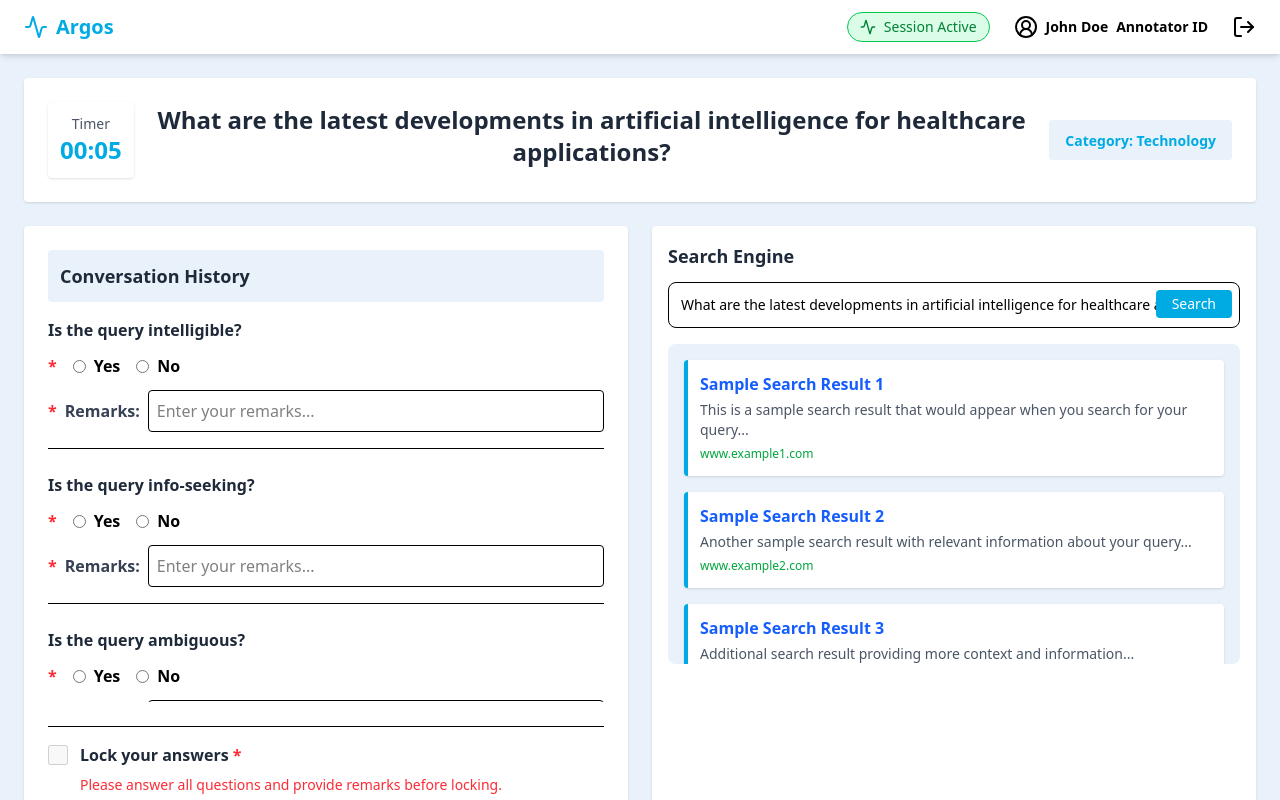
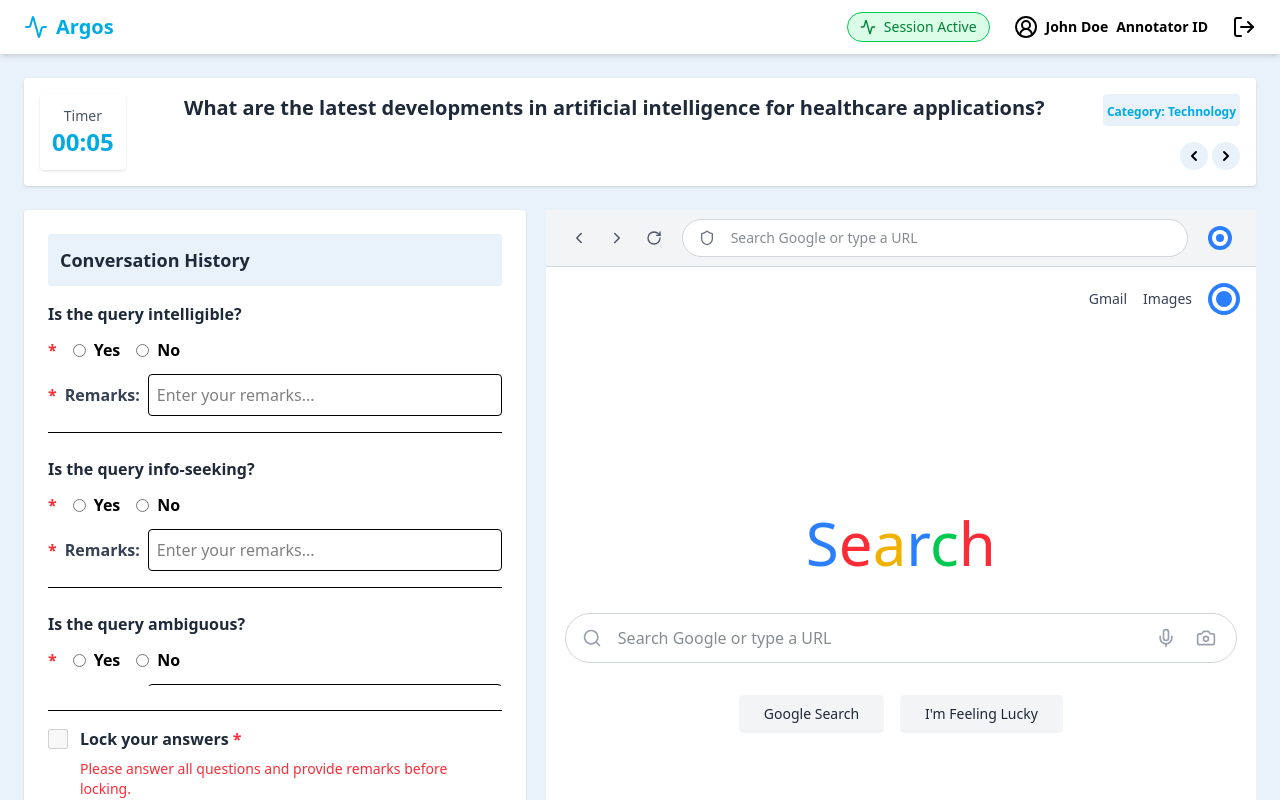
Before and after one commit to adeshgrv-innosqrs/Argos, a React (Vite) app: page /tasks/1 in a window 1280 px wide. Shown: the top 800 px of the page. Built offline with nearby package versions, Linux system fonts and the light colour scheme; sample sign-in values are in the browser's storage.

Commit message:
Browser & Navigation button added

```diff
--- a/src/components/SearchEngine.jsx
+++ b/src/components/SearchEngine.jsx
@@ -1,58 +1,176 @@
-const SearchEngine = ({ query }) => (
-    <div className="bg-white p-4 rounded shadow h-full">
-        <div className="mb-4">
-            <h3 className="text-lg font-bold mb-3 text-gray-800">Search Engine</h3>
-            <div className="relative">
+import React, { useState } from 'react';
+import { Search, Mic, Camera, ChevronLeft, ChevronRight, RotateCw, Home, Shield } from 'lucide-react';
+
+const SearchEngine = () => {
+  const [searchQuery, setSearchQuery] = useState('');
+  const [urlQuery, setUrlQuery] = useState();
+  const [isFocused, setIsFocused] = useState(false);
+  const [isUrlFocused, setIsUrlFocused] = useState(false);
+
+  const handleSearch = (e) => {
+    e.preventDefault();
+    if (searchQuery.trim()) {
+      // In a real implementation, this would perform the search
+      console.log('Searching for:', searchQuery);
+    }
+  };
+
+  const handleUrlNavigation = (e) => {
+    e.preventDefault();
+    if (urlQuery.trim()) {
+      console.log('Navigating to:', urlQuery);
+    }
+  };
+
+  const handleBack = () => {
+    console.log('Going back');
+  };
+
+  const handleForward = () => {
+    console.log('Going forward');
+  };
+
+  const handleReload = () => {
+    console.log('Reloading page');
+  };
+
+  const quickLinks = [];
+
+  return (
+    <div className="min-h-screen bg-white flex flex-col">
+      {/* Browser Navigation Bar */}
+      <div className="bg-gray-100 border-b border-gray-300 px-4 py-2">
+        <div className="flex items-center space-x-3">
+          {/* Navigation buttons */}
+          <div className="flex items-center space-x-1">
+            <button
+              onClick={handleBack}
+              className="p-2 hover:bg-gray-200 rounded-full transition-colors"
+              title="Back"
+            >
+              <ChevronLeft size={18} className="text-gray-600" />
+            </button>
+            <button
+              onClick={handleForward}
+              className="p-2 hover:bg-gray-200 rounded-full transition-colors"
+              title="Forward"
+            >
+              <ChevronRight size={18} className="text-gray-600" />
+            </button>
+            <button
+              onClick={handleReload}
+              className="p-2 hover:bg-gray-200 rounded-full transition-colors"
+              title="Reload"
+            >
+              <RotateCw size={16} className="text-gray-600" />
+            </button>
+          </div>
+
+          {/* URL Bar */}
+          <div className="flex-1 max-w-3xl">
+            <div className={`flex items-center bg-white rounded-full border ${
+              isUrlFocused ? 'border-blue-500 shadow-sm' : 'border-gray-300'
+            } transition-all duration-200`}>
+              <div className="flex items-center pl-4">
+                <Shield size={16} className="text-gray-500 mr-2" />
+              </div>
               <input
                 type="text"
-                    placeholder="Paste your question here to search..."
-                    defaultValue={query}
-                    className="w-full p-3 border rounded-lg focus:outline-none focus:ring-2 focus:ring-[#00ABE4] text-sm"
+                value={urlQuery}
+                onChange={(e) => setUrlQuery(e.target.value)}
+                onFocus={() => setIsUrlFocused(true)}
+                onBlur={() => setIsUrlFocused(false)}
+                onKeyPress={(e) => e.key === 'Enter' && handleUrlNavigation(e)}
+                className="flex-1 px-2 py-2 text-gray-900 bg-transparent outline-none text-sm"
+                placeholder="Search Google or type a URL"
               />
-                <button className="absolute right-2 top-2 px-4 py-1 bg-[#00ABE4] text-white rounded text-sm hover:bg-[#0093c4]">
-                    Search
+            </div>
+          </div>
+
+          {/* Profile and menu */}
+          <div className="flex items-center space-x-3">
+            <button className="p-2 hover:bg-gray-200 rounded-full">
+              <div className="w-6 h-6 bg-blue-500 rounded-full flex items-center justify-center">
+                <div className="w-4 h-4 bg-white rounded-full flex items-center justify-center">
+                  <div className="w-2 h-2 bg-blue-500 rounded-full"></div>
+                </div>
+              </div>
             </button>
           </div>
         </div>
-
-        <div className="bg-[#E9F1FA] h-80 rounded-lg p-4 overflow-y-auto">
-            <div className="space-y-4">
-                <div className="bg-white p-3 rounded shadow-sm border-l-4 border-[#00ABE4]">
-                    <h4 className="font-semibold text-blue-600 hover:underline cursor-pointer">
-                        Sample Search Result 1
-                    </h4>
-                    <p className="text-sm text-gray-600 mt-1">
-                        This is a sample search result that would appear when you search for your query...
-                    </p>
-                    <span className="text-xs text-green-600">www.example1.com</span>
       </div>
 
-                <div className="bg-white p-3 rounded shadow-sm border-l-4 border-[#00ABE4]">
-                    <h4 className="font-semibold text-blue-600 hover:underline cursor-pointer">
-                        Sample Search Result 2
-                    </h4>
-                    <p className="text-sm text-gray-600 mt-1">
-                        Another sample search result with relevant information about your query...
-                    </p>
-                    <span className="text-xs text-green-600">www.example2.com</span>
-                </div>
-
-                <div className="bg-white p-3 rounded shadow-sm border-l-4 border-[#00ABE4]">
-                    <h4 className="font-semibold text-blue-600 hover:underline cursor-pointer">
-                        Sample Search Result 3
-                    </h4>
-                    <p className="text-sm text-gray-600 mt-1">
-                        Additional search result providing more context and information...
-                    </p>
-                    <span className="text-xs text-green-600">www.example3.com</span>
-                </div>
-
-                <div className="text-center text-gray-400 italic mt-6">
-                    Search results will appear here when integrated with actual search API
+      {/* Header with Chrome-like styling */}
+      <header className="flex justify-end items-center p-4">
+        <div className="flex items-center space-x-4">
+          <button className="text-gray-700 hover:text-gray-900 text-sm">Gmail</button>
+          <button className="text-gray-700 hover:text-gray-900 text-sm">Images</button>
+          <div className="w-8 h-8 bg-blue-500 rounded-full flex items-center justify-center">
+            <div className="w-6 h-6 bg-white rounded-full flex items-center justify-center">
+              <div className="w-4 h-4 bg-blue-500 rounded-full"></div>
             </div>
           </div>
         </div>
+      </header>
+
+      {/* Main content */}
+      <main className="flex-1 flex flex-col items-center justify-center px-4 -mt-16">
+        {/* Logo */}
+        <div className="mb-8">
+          <div className="text-6xl font-normal text-gray-700 mb-2">
+            <span className="text-blue-500">S</span>
+            <span className="text-red-500">e</span>
+            <span className="text-yellow-500">a</span>
+            <span className="text-blue-500">r</span>
+            <span className="text-green-500">c</span>
+            <span className="text-red-500">h</span>
+          </div>
+        </div>
+
+        {/* Search bar */}
+        <div className="w-full max-w-2xl mb-8">
+          <div className="relative">
+            <div className={`flex items-center w-full rounded-full border ${
+              isFocused ? 'border-blue-500 shadow-lg' : 'border-gray-300 hover:shadow-md'
+            } transition-all duration-200 bg-white`}>
+              <Search className="ml-4 text-gray-400" size={20} />
+              <input
+                type="text"
+                value={searchQuery}
+                onChange={(e) => setSearchQuery(e.target.value)}
+                onFocus={() => setIsFocused(true)}
+                onBlur={() => setIsFocused(false)}
+                onKeyPress={(e) => e.key === 'Enter' && handleSearch(e)}
+                className="flex-1 px-4 py-3 text-gray-900 bg-transparent outline-none rounded-full"
+                placeholder="Search Google or type a URL"
+              />
+              <div className="flex items-center space-x-3 mr-4">
+                <button type="button" className="p-1 hover:bg-gray-100 rounded">
+                  <Mic className="text-gray-400 hover:text-gray-600" size={20} />
+                </button>
+                <button type="button" className="p-1 hover:bg-gray-100 rounded">
+                  <Camera className="text-gray-400 hover:text-gray-600" size={20} />
+                </button>
+              </div>
+            </div>
+          </div>
+
+          {/* Search buttons */}
+          <div className="flex justify-center space-x-4 mt-8">
+            <button
+              onClick={handleSearch}
+              className="px-6 py-2 bg-gray-100 hover:bg-gray-200 border border-gray-100 rounded text-gray-800 text-sm transition-colors"
+            >
+              Google Search
+            </button>
+            <button className="px-6 py-2 bg-gray-100 hover:bg-gray-200 border border-gray-100 rounded text-gray-800 text-sm transition-colors">
+              I'm Feeling Lucky
+            </button>
+          </div>
+        </div>
+      </main>
     </div>
   );
+};
 
 export default SearchEngine;
--- a/src/pages/Tasks.jsx
+++ b/src/pages/Tasks.jsx
@@ -57,18 +57,60 @@
 
 // Info Panel Component
 const InfoPanel = ({ question, category }) => (
-    <div className="bg-white p-6 rounded shadow">
-        <div className="flex items-center justify-between">
-            <Timer />
-            <div className="flex-1 text-center px-4">
-                <h1 className="text-2xl font-bold text-gray-800 mb-2">{question}</h1>
-            </div>
-            <div className="bg-[#E9F1FA] px-4 py-2 rounded">
-                <span className="text-sm font-semibold text-[#00ABE4]">Category: {category}</span>
-            </div>
+    <div className="bg-white p-4 rounded shadow">
+      <div className="flex items-start justify-between">
+        {/* Left Top: Timer */}
+        <Timer />
+
+        {/* Center: Question */}
+        <div className="flex-1 text-center px-4">
+          <h1 className="text-xl font-bold text-gray-800">{question}</h1>
         </div>
+
+        {/* Right Side (Top: Category, Bottom: Navigation) */}
+        <div className="flex flex-col items-end justify-between h-full">
+          {/* Right Top: Category */}
+          <div className="bg-[#E9F1FA] px-1 py-1 rounded mb-4">
+            <span className="text-xs font-semibold text-[#00ABE4]">
+              Category: {category}
+            </span>
+          </div>
+
+          {/* Right Bottom: Navigation Buttons */}
+          <div className="flex space-x-1">
+            <button className="p-1 rounded-full bg-[#E9F1FA] hover:bg-[#00ABE4] hover:text-white transition-colors">
+              <svg
+                xmlns="http://www.w3.org/2000/svg"
+                className="h-5 w-5"
+                viewBox="0 0 20 20"
+                fill="currentColor"
+              >
+                <path
+                  fillRule="evenodd"
+                  d="M12.707 5.293a1 1 0 010 1.414L9.414 10l3.293 3.293a1 1 0 01-1.414 1.414l-4-4a1 1 0 010-1.414l4-4a1 1 0 011.414 0z"
+                  clipRule="evenodd"
+                />
+              </svg>
+            </button>
+            <button className="p-1 rounded-full bg-[#E9F1FA] hover:bg-[#00ABE4] hover:text-white transition-colors">
+              <svg
+                xmlns="http://www.w3.org/2000/svg"
+                className="h-5 w-5"
+                viewBox="0 0 20 20"
+                fill="currentColor"
+              >
+                <path
+                  fillRule="evenodd"
+                  d="M7.293 14.707a1 1 0 010-1.414L10.586 10 7.293 6.707a1 1 0 011.414-1.414l4 4a1 1 0 010 1.414l-4 4a1 1 0 01-1.414 0z"
+                  clipRule="evenodd"
+                />
+              </svg>
+            </button>
+          </div>
+        </div>
+      </div>
     </div>
-);
+  );
 
 
 
@@ -128,15 +170,12 @@
 
     const handleSubmit = () => {
         alert('Annotation submitted successfully!');
-        // Reset form if needed
+
         setAnswers({});
         setLocked(false);
     };
 
-    const handleSerialSelect = (serial) => {
-        // In a real app, you'd use navigate here
-        console.log(`Navigate to task ${serial}`);
-    };
+
 
     if (!task) {
         return (
@@ -161,18 +200,10 @@
                 />
 
                 {/* Main Content Grid */}
-                <div className="grid grid-cols-12 gap-6" style={{ minHeight: '600px' }}>
-                    {/* Index Panel - 10% width */}
-                    {/* <div className="col-span-12 lg:col-span-1">
-                        <IndexPanel
-                            tasks={tasks}
-                            currentSerial={currentSerial}
-                            onSerialSelect={handleSerialSelect}
-                        />
-                    </div> */}
+                <div className="grid grid-cols-12 gap-5" style={{ minHeight: '600px' }}>
 
-                    {/* Questions Panel - 50% width */}
-                    <div className="col-span-12 lg:col-span-6">
+
+                    <div className="col-span-12 lg:col-span-5">
                         <QuestionsPanel
                             answers={answers}
                             setAnswers={setAnswers}
@@ -181,8 +212,8 @@
                         />
                     </div>
 
-                    {/* Search Engine - 40% width */}
-                    <div className="col-span-12 lg:col-span-6">
+
+                    <div className="col-span-12 lg:col-span-7">
                         <SearchEngine query={task.question.text} />
                     </div>
                 </div>
```
Also changed, not shown: src/components/Navbar.jsx (+12 -4 lines). Lines whose indentation alone changed are shown as unchanged.
